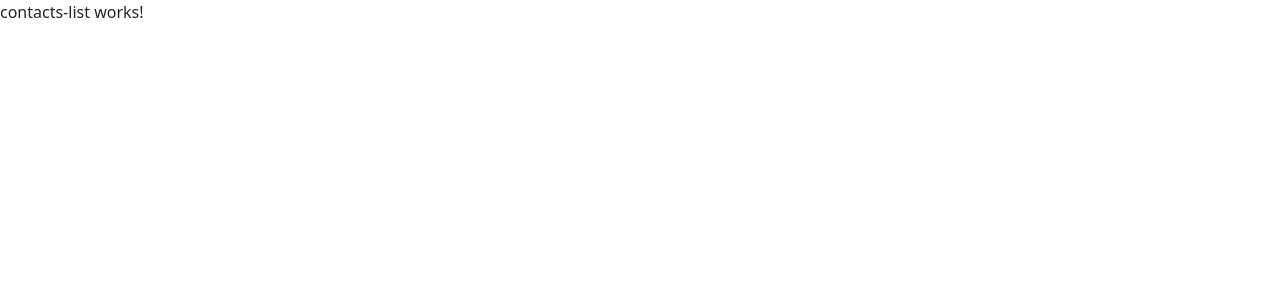
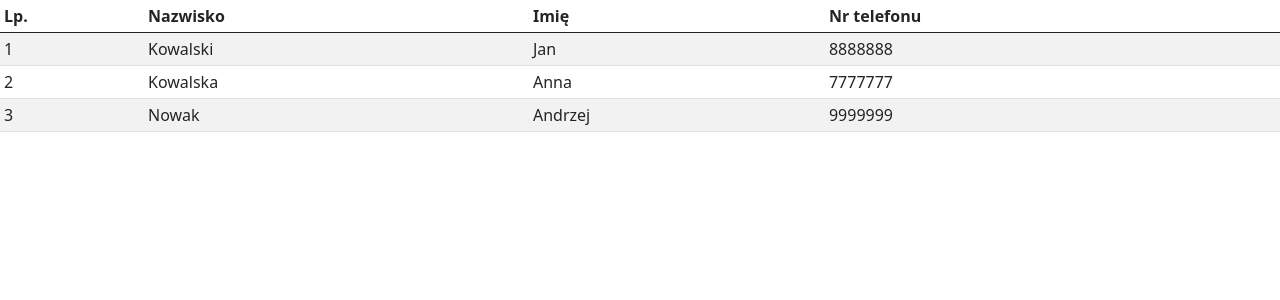
Before and after one commit to piotrtrener/angular, an Angular app: page / in a window 1280 px wide. Shown: the top 300 px of the page. Built offline with nearby package versions, Linux system fonts and the light colour scheme.

Commit message:
CONTACTS const added

```diff
--- a/src/app/contacts/contacts-list/contacts-list.component.html
+++ b/src/app/contacts/contacts-list/contacts-list.component.html
@@ -1 +1,22 @@
-<p>contacts-list works!</p>
+<table *ngIf="contacts.length > 0; else noContactsAlert" class="table table-striped table-sm">
+    <thead class="thead-dark">
+        <tr>
+            <th>Lp.</th>
+            <th>Nazwisko</th>
+            <th>Imię</th>
+            <th>Nr telefonu</th>
+        </tr>
+    </thead>
+    <tbody>
+        <tr *ngFor="let contact of contacts; let i = index">
+            <td>{{ i + 1 }}</td>
+            <td>{{ contact.surname }}</td>
+            <td>{{ contact.firstName }}</td>
+            <td>{{ contact.phoneNumber }}</td>
+        </tr>
+    </tbody>
+</table>
+
+<ng-template #noContactsAlert>
+    <p class="no-contacts">W obecnej chwili nie masz kontaktów do prezentacji.</p>
+</ng-template>
--- a/src/app/contacts/contacts-list/contacts-list.component.scss
+++ b/src/app/contacts/contacts-list/contacts-list.component.scss
@@ -0,0 +1,5 @@
+.no-contacts {
+    color: red;
+    font-weight: bold;
+    text-align: center;
+}
--- a/src/app/contacts/contacts-list/contacts-list.component.ts
+++ b/src/app/contacts/contacts-list/contacts-list.component.ts
@@ -1,4 +1,6 @@
 import { Component, OnInit } from '@angular/core';
+import { CONTACTS } from 'src/app/data/contacts-data';
+import { ContactModel } from 'src/app/models/contact-model';
 
 @Component({
   selector: 'app-contacts-list',
@@ -7,6 +9,8 @@ import { Component, OnInit } from '@angular/core';
 })
 export class ContactsListComponent implements OnInit {
 
+  contacts: ContactModel[] = CONTACTS;
+
   constructor() { }
 
   ngOnInit(): void {
--- /dev/null
+++ b/src/app/data/contacts-data.ts
@@ -0,0 +1,5 @@
+export const CONTACTS = [
+    {id: 1, surname: 'Kowalski', firstName: 'Jan', phoneNumber: 8888888},
+    {id: 2, surname: 'Kowalska', firstName: 'Anna', phoneNumber: 7777777},
+    {id: 3, surname: 'Nowak', firstName: 'Andrzej', phoneNumber: 9999999}
+];
--- /dev/null
+++ b/src/app/models/contact-model.ts
@@ -0,0 +1,8 @@
+export interface ContactModel {
+
+    id: number;
+    surname: String;
+    firstName: String;
+    phoneNumber: number;
+
+}
--- a/src/assets/styles/_table.scss
+++ b/src/assets/styles/_table.scss
@@ -1,3 +1,3 @@
-table tr {
-    background-color: $color1;
-}
+// table tr {
+//     background-color: $color1;
+// }
```
